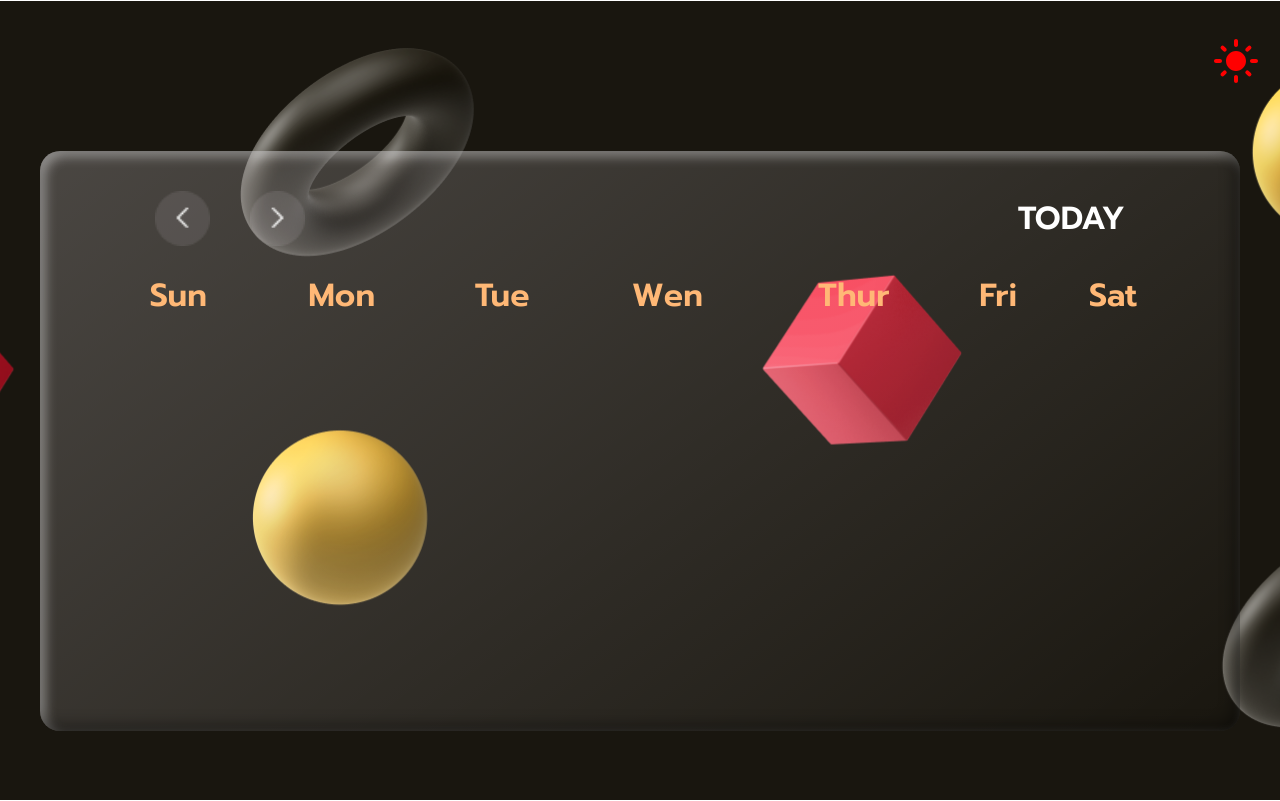
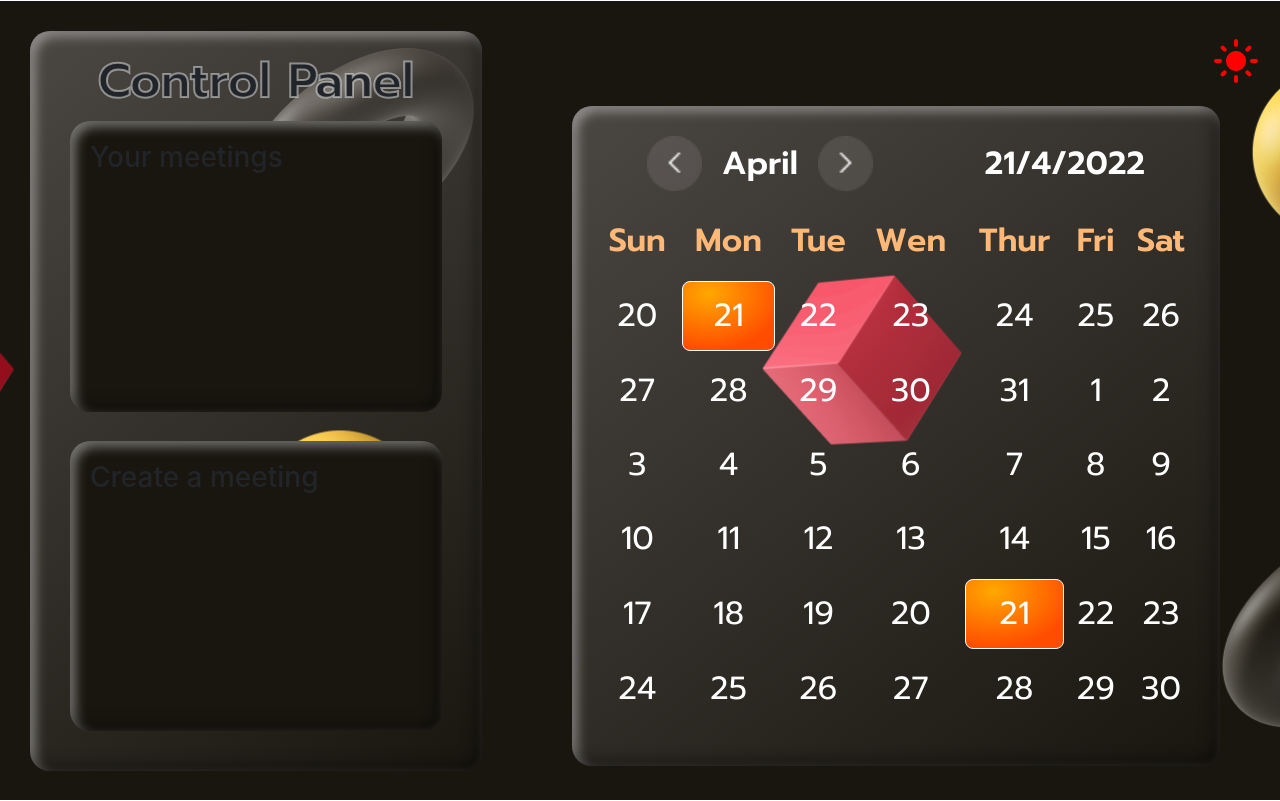
Before and after one commit to RahmaNiftaliyev/axtarilanproqramcilar, a React (Create React App) app in the folder wantedclientside/: page /calendar in a window 1280 px wide. Built offline with nearby package versions, Linux system fonts and the light colour scheme.

Commit message:
calendar  section updated

```diff
--- a/wantedclientside/src/features/tool/calendar/ReactCalendar.jsx
+++ b/wantedclientside/src/features/tool/calendar/ReactCalendar.jsx
@@ -12,7 +12,10 @@ const ReactCalendar = () => {
   // !per 42 days of calendar
   const [oneView, setOnewView] = useState([]);
   const [impINdex, setImpIndex] = useState([]);
-
+  const [currentMonth, setCurrentMonth] = useState(new Date().getMonth());
+  const [todaysDate, setTodaysDate] = useState(new Date().getDate());
+  const [trustedIndex, setTrustedIndex] = useState();
+  const [maxDays, setMaxDays] = useState([31, 28, 31, 30, 31, 30, 31, 31, 30, 31, 30, 31]);
   const [weekDate, setWeekDate] = useState(['Sun', 'Mon', 'Tue', 'Wen', 'Thur', 'Fri', 'Sat']);
   const [strmonths, setStrmonths] = useState([
     'January',
@@ -33,20 +36,100 @@ const ReactCalendar = () => {
     return <th key={index}>{day}</th>;
   });
 
+  const rendered42Days = (paramsImpIndex) => {
+    return paramsImpIndex.map((day, index) => {
+      return (
+        <tr key={index}>
+          {day.map((daymin, index) => {
+            return (
+              <td
+                value={daymin}
+                key={index}
+                className={`${daymin === todaysDate ? `${styles.active_calendar}` : ''}`}
+              >
+                {daymin}
+              </td>
+            );
+          })}
+        </tr>
+      );
+    });
+  };
+
   // !lIGHT AND DARK MODE BEGINS HERE
   const handleDarkAndLightThem = (e) => {
     setToggle(!toggle);
   };
 
+  const nextMonthSetter = () => {
+    if (currentMonth === 11) {
+      setCurrentMonth(0);
+    } else {
+      setCurrentMonth(currentMonth + 1);
+      setTodaysDate((pre) => {
+        let maximumNumber = maxDays[currentMonth];
+        let copyData = pre;
+        if (maximumNumber - copyData > 7) {
+          return pre + 7;
+        } else {
+          let newData = maximumNumber - copyData;
+          let newMonthsDate = 7 - newData;
+          return newMonthsDate;
+        }
+      });
+    }
+  };
 
+  const previousMonthSetter = () => {
+    if (currentMonth === 0) {
+      setCurrentMonth(11);
+    } else {
+      setTodaysDate((pre) => {
+        setCurrentMonth(currentMonth - 1);
+        let maximumNumber = maxDays[currentMonth];
+        let copyData = pre;
+        if (copyData - 7 > 0) {
+          return pre - 7;
+        } else {
+          let newData = copyData - 7;
+          let newMonthsDate = maximumNumber - newData;
+          return newMonthsDate;
+        }
+      });
+    }
+  };
+
+  // !CALENDAR FUNCTION BEGINS HERE
+  const checkForLeapYear = (year) => {
+    if (year % 4 === 0 && year % 100 !== 0) {
+      return true;
+    } else if (year % 400 === 0) {
+      return true;
+    } else {
+      return false;
+    }
+  };
+
+  const setNumberOfDays = (year, month) => {
+    let numberOfDays;
+    if (month === 1) {
+      numberOfDays = checkForLeapYear(year) ? 29 : 28;
+    } else {
+      numberOfDays = maxDays[month];
+    }
+    return numberOfDays;
+  };
 
   useEffect(() => {
-    let today = new Date().getMonth();
-    let maxDays = [31, 28, 31, 30, 31, 30, 31, 31, 30, 31, 30, 31];
-    let newArr = [];
-    let newArr2 = [];
+    setCurrentMonth(new Date().getMonth());
+    let max42ForLoop = [];
+    let All42ArraysInside = [];
     let todayCounter = 0;
-    let settedArr = [];
+    let trueIndexed42 = [];
+    let sevenArr = [];
+    let sevenTotalArr = [];
+
+    let previousYearsDays = [31, 30, 29, 28, 27, 26];
 
     setAllDays((prevoiusValue) => {
       let newA = [...prevoiusValue];
@@ -54,25 +137,52 @@ const ReactCalendar = () => {
       maxDays.forEach((month) => {
         for (let i = 1; i <= month; i++) {
           newA.push(i);
+          if (newA.length === 365) {
+            for (let i = 0; i < previousYearsDays.length; i++) {
+              newA.pop();
+              newA.unshift(previousYearsDays[i]);
+            }
+          }
         }
       });
 
       if (newA.length === 365) {
         for (let i = 0; i < newA.length; i++) {
-          newArr.push(newA[i]);
-          if (newArr.length === 42) {
-            newArr2.push(newArr);
-            if (newArr2.length == 8) {
-              setOnewView(newArr2);
+          max42ForLoop.push(newA[i]);
+          if (max42ForLoop.length === 42) {
+            All42ArraysInside.push(max42ForLoop);
+            if (All42ArraysInside.length == 8) {
+              setOnewView(All42ArraysInside);
+              for (let i = 0; i < maxDays.length; i++) {
+                if (i < currentMonth) {
+                  todayCounter += maxDays[i];
+                } else {
+                  todayCounter = todayCounter + todaysDate;
+                  todayCounter = Math.floor(todayCounter / 42);
+                  setTrustedIndex(todayCounter);
+                  trueIndexed42 = oneView[trustedIndex];
+                  for (let i = 0; i < trueIndexed42.length; i++) {
+                    sevenArr.push(trueIndexed42[i]);
+                    if (sevenArr.length === 7) {
+                      sevenTotalArr.push(sevenArr);
+                      if (i === 41) {
+                        setImpIndex(sevenTotalArr);
                       }
-            newArr = [];
+                      sevenArr = [];
+                    }
+                  }
+                  break;
+                }
+              }
+            }
+            max42ForLoop = [];
           }
         }
       }
 
       return newA;
     });
-  }, []);
+  }, [currentMonth, trustedIndex]);
 
   return (
     <div
@@ -83,6 +193,19 @@ const ReactCalendar = () => {
       <button className={`${styles.theme_button}`} onClick={handleDarkAndLightThem}>
         {!toggle ? <MdDarkMode /> : <MdLightMode />}
       </button>
+      <div className={`${styles.calendar_container}`}>
+        <div className={`${styles.controller_side}`}>
+          <div className={`${styles.controller_container}`}>
+            <h2>Control Panel</h2>
+            <div className={`${styles.control_meetings}`}>
+              <h3>Your meetings</h3>
+            </div>
+            <div className={`${styles.control_create}`}>
+              <h3>Create a meeting</h3>
+            </div>
+          </div>
+        </div>
+        <div className={`${styles.calendar_badge}`}>
           <div className={styles.calendar}>
             {/* !CALENDAR HEADER LEFT AND RIGHT SIDE */}
             <div className={`${styles.calendar_header}`}>
@@ -92,17 +215,23 @@ const ReactCalendar = () => {
                   alt="arrow-left"
                   className={`cursor-pointer ${toggle ? '' : styles.calendar_image_dark}`}
                   width="55"
+                  onClick={previousMonthSetter}
                 />
-            <h3 className={`${toggle ? '' : styles.calendar_text_dark}`}></h3>
+                <h3 className={`${toggle ? '' : styles.calendar_text_dark}`}>
+                  {strmonths[currentMonth]}
+                </h3>
                 <img
                   src={right}
                   alt="arrow-right"
                   className={`cursor-pointer ${toggle ? '' : styles.calendar_image_dark}`}
                   width="55"
+                  onClick={nextMonthSetter}
                 />
               </div>
               <div className={styles.calendar_header_right}>
-            <h3 className={`${toggle ? '' : styles.calendar_text_dark}`}>today</h3>
+                <h3 className={`${toggle ? '' : styles.calendar_text_dark}`}>{`${todaysDate}/${
+                  new Date().getMonth() + 1
+                }/${new Date().getFullYear()}`}</h3>
               </div>
             </div>
             {/* !CALENDAR BODY DAYS AND MONTH */}
@@ -111,8 +240,10 @@ const ReactCalendar = () => {
                 <thead>
                   <tr>{renderedWeekDays}</tr>
                 </thead>
-            <tbody>{}</tbody>
+                <tbody>{rendered42Days(impINdex)}</tbody>
               </table>
+            </div>
+          </div>
         </div>
       </div>
     </div>
--- a/wantedclientside/src/features/tool/calendar/calendar.module.css
+++ b/wantedclientside/src/features/tool/calendar/calendar.module.css
@@ -12,7 +12,6 @@
   background-size: cover;
   background-position: center;
   border-top: 1px solid transparent;
-    padding: 40px;
   position: relative;
 }
 
@@ -33,21 +32,91 @@
   color: red;
 }
 
-.calendar {
-    max-width: 1200px;
-    height: 580px;
-    margin-left: auto;
-    margin-right: auto;
-    margin-top: calc((100vh - 580px) / 2);
-    background: linear-gradient(142.42deg,
+.calendar_container {
+  height: 100vh;
+  width: 100%;
+  display: flex;
+  align-items: center;
+  justify-content: center;
+}
+
+.controller_side {
+  width: 40%;
+  height: 100%;
+  padding: 30px;
+}
+
+.controller_container {
+  background: linear-gradient(
+    142.42deg,
     rgba(254, 248, 255, 0.21) 1.79%,
-            rgba(254, 248, 255, 0) 100.42%);
-    box-shadow: inset -5px -5px 15px rgba(0, 0, 0, 0.46),
-        inset 5px 5px 12px rgba(255, 255, 255, 0.46);
+    rgba(254, 248, 255, 0) 100.42%
+  );
+  box-shadow: inset -5px -5px 15px rgba(0, 0, 0, 0.46), inset 5px 5px 12px rgba(255, 255, 255, 0.46);
   /* backdrop-filter: blur(85px); */
   border-radius: 20px;
   mix-blend-mode: pass-through;
+  width: 100%;
+  height: 100%;
+  padding: 40px;
+  display: flex;
+  flex-direction: column;
+  justify-content: space-between;
+}
+
+.controller_container > h2 {
+    text-align: center;
+    font-family: var(--font-prompt);
+    font-style: normal;
+    font-weight: 600;
+    font-size: 3rem;
+    line-height: 21px;
+    margin-bottom: 0;
+    -webkit-text-stroke: 2px  rgba(255, 255, 255, 0.46);
+}
+
+
+.control_meetings,
+.control_create {
+    width: 100%;
+    height: 44%;
+    background:#19160F;
+    box-shadow: inset -5px -5px 15px rgba(0, 0, 0, 0.46), inset 5px 5px 12px rgba(255, 255, 255, 0.46);
+    backdrop-filter: blur(85px);
+    border-radius: 20px;
+    padding: 20px;
+}
+
+.control_meetings {
+
+}
+
+
+.control_create {
+
+}
+
+.calendar_badge {
+  width: 60%;
   padding: 30px 60px;
+}
+
+.calendar {
+  width: 100%;
+  height: 660px;
+  margin-left: auto;
+  margin-right: auto;
+  margin-top: calc((100vh - 660px) / 2);
+  background: linear-gradient(
+    142.42deg,
+    rgba(254, 248, 255, 0.21) 1.79%,
+    rgba(254, 248, 255, 0) 100.42%
+  );
+  box-shadow: inset -5px -5px 15px rgba(0, 0, 0, 0.46), inset 5px 5px 12px rgba(255, 255, 255, 0.46);
+  /* backdrop-filter: blur(85px); */
+  border-radius: 20px;
+  mix-blend-mode: pass-through;
+  padding: 20px;
 }
 
 .calendar_header {
@@ -64,9 +133,8 @@
   margin-left: 55px;
 }
 
-
-.calendar_header_left>h3,
-.calendar_header_right>h3 {
+.calendar_header_left > h3,
+.calendar_header_right > h3 {
   font-family: var(--font-prompt);
   font-style: normal;
   font-weight: 600;
@@ -76,7 +144,7 @@
   color: white;
 }
 
-.calendar_header_left>h3 {
+.calendar_header_left > h3 {
   margin-left: 20px;
   margin-right: 20px;
 }
@@ -85,17 +153,17 @@
   margin-right: 55px;
 }
 
-.calendar_header_right>h3 {
+.calendar_header_right > h3 {
   text-transform: uppercase;
 }
 
-.calendar_body>table {
+.calendar_body > table {
   width: 100%;
   border-collapse: separate;
 }
 
-.calendar_body>table>thead>tr>th,
-.calendar_body>table>tbody>tr>td {
+.calendar_body > table > thead > tr > th,
+.calendar_body > table > tbody > tr > td {
   text-align: center;
   color: #ffb876;
   font-family: var(--font-prompt);
@@ -105,12 +173,21 @@
   padding: 10px 0;
 }
 
-.calendar_body>table>tbody>tr>td:hover {
-    background: linear-gradient(142.42deg,
+
+
+.active_calendar {
+    border: 1px solid white!important;
+    border-radius: 8px;
+    background: radial-gradient(82.86% 82.86% at 28.57% 17.14%, #ffa800, #ff4d00);
+}
+
+.calendar_body > table > tbody > tr > td:hover {
+  background: linear-gradient(
+    142.42deg,
     rgba(254, 248, 255, 0.8) 1.79%,
-            rgba(254, 248, 255, 0.5) 100.42%);
-    box-shadow: inset -5px -5px 15px rgba(0, 0, 0, 0.46),
-        inset 5px 5px 12px rgba(255, 255, 255, 0.46);
+    rgba(254, 248, 255, 0.5) 100.42%
+  );
+  box-shadow: inset -5px -5px 15px rgba(0, 0, 0, 0.46), inset 5px 5px 12px rgba(255, 255, 255, 0.46);
   cursor: pointer;
   color: #ffb876;
   border-radius: 8px;
@@ -120,21 +197,20 @@
   -o-border-radius: 8px;
 }
 
-.calendar_body>table>thead>tr>th {
+.calendar_body > table > thead > tr > th {
   color: #ffb876;
   font-weight: 600;
 }
 
-.calendar_body>table>tbody>tr>td {
+.calendar_body > table > tbody > tr > td {
   color: white;
   font-weight: 400;
 }
 
-
-.calendar_body>table>tbody>tr> {
+.calendar_body > table > tbody > tr > {
   display: grid;
   grid-template-columns: repeat(7, 1fr);
-    grid-gap: 10px;
+  grid-gap: 5px;
 }
 
 .calendar_text_dark {
@@ -147,7 +223,7 @@
 }
 
 .calendar_event_class {
-    background: radial-gradient(82.86% 82.86% at 28.57% 17.14%, #FFA800, #FF4D00);
+  background: radial-gradient(82.86% 82.86% at 28.57% 17.14%, #ffa800, #ff4d00);
   box-shadow: 1px 1px 1px 1px rgba(223, 81, 21, 0.47);
   border-radius: 8px;
   -webkit-border-radius: 8px;
```
Lines whose indentation alone changed are shown as unchanged.
